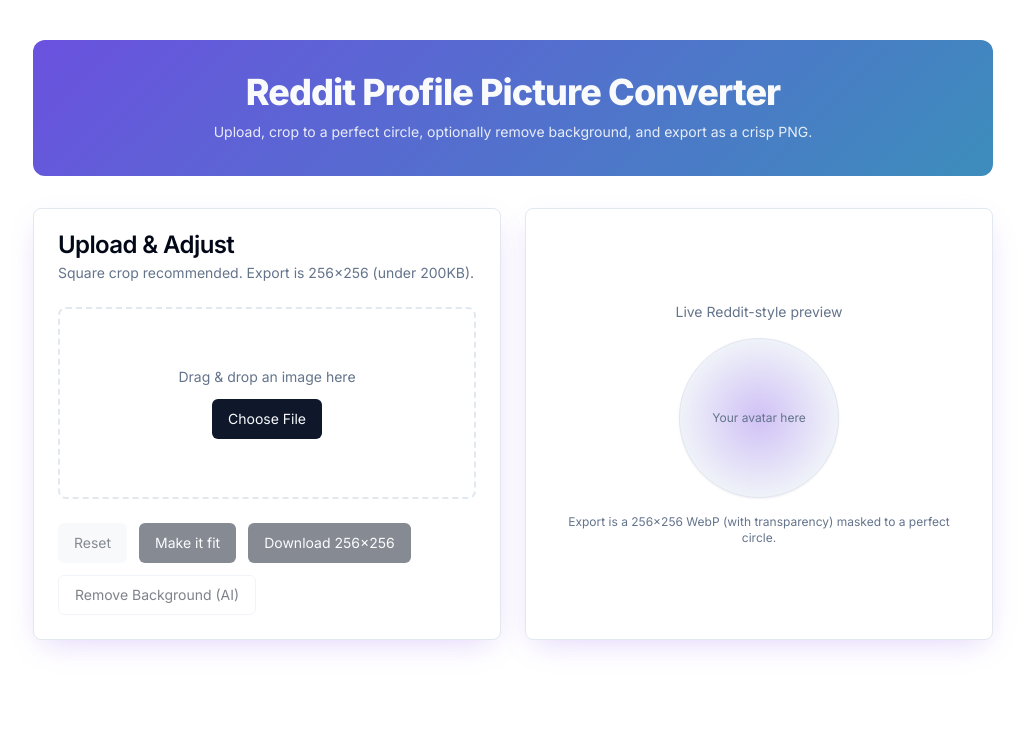
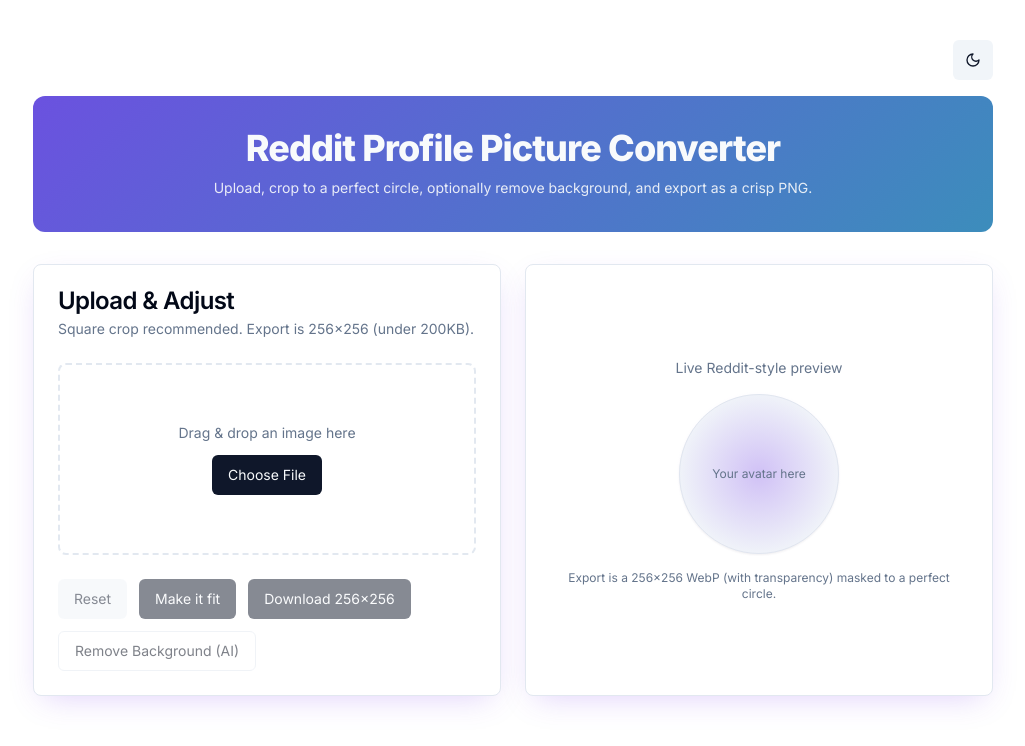
Before and after one commit to DisabledAbel/reddit-pfp-maker, a React (Vite) app: page / in a window 1280 px wide. Shown: the top 746 px of the page, without its empty margins (127-1152 px from the left). Built offline with nearby package versions, Linux system fonts and the light colour scheme.

Commit message:
Add dark mode support
Implement dark mode for the application.

```diff
--- /dev/null
+++ b/src/components/ThemeToggle.tsx
@@ -0,0 +1,30 @@
+import { useEffect, useState } from "react";
+import { useTheme } from "next-themes";
+import { Button } from "@/components/ui/button";
+import { Moon, Sun } from "lucide-react";
+
+export default function ThemeToggle() {
+  const { theme, setTheme, systemTheme } = useTheme();
+  const [mounted, setMounted] = useState(false);
+  useEffect(() => setMounted(true), []);
+
+  if (!mounted) return null;
+
+  const current = theme === "system" ? systemTheme : theme;
+  const next = current === "dark" ? "light" : "dark";
+
+  return (
+    <Button
+      variant="secondary"
+      size="icon"
+      aria-label={`Switch to ${next} mode`}
+      onClick={() => setTheme(next!)}
+    >
+      {current === "dark" ? (
+        <Sun className="h-4 w-4" />
+      ) : (
+        <Moon className="h-4 w-4" />
+      )}
+    </Button>
+  );
+}
--- a/src/main.tsx
+++ b/src/main.tsx
@@ -2,4 +2,10 @@ import { createRoot } from 'react-dom/client'
 import App from './App.tsx'
 import './index.css'
 
-createRoot(document.getElementById("root")!).render(<App />);
+import { ThemeProvider } from 'next-themes'
+
+createRoot(document.getElementById("root")!).render(
+  <ThemeProvider attribute="class" defaultTheme="system" enableSystem>
+    <App />
+  </ThemeProvider>
+);
--- a/src/pages/Index.tsx
+++ b/src/pages/Index.tsx
@@ -1,15 +1,23 @@
 import AvatarConverter from "@/components/AvatarConverter";
+import ThemeToggle from "@/components/ThemeToggle";
 import { useEffect } from "react";
 
 const Index = () => {
   useEffect(() => {
     document.title = "Reddit Profile Picture Converter";
     const meta = document.querySelector('meta[name="description"]');
-    if (meta) meta.setAttribute('content', 'Convert any image into a perfect Reddit profile picture: crop to circle, optional AI background removal, and export as transparent PNG.');
+    if (meta)
+      meta.setAttribute(
+        "content",
+        "Convert any image into a perfect Reddit profile picture: crop to circle, optional AI background removal, and export as transparent PNG."
+      );
   }, []);
 
   return (
     <main className="container mx-auto max-w-5xl py-10">
+      <div className="mb-4 flex items-center justify-end">
+        <ThemeToggle />
+      </div>
       <AvatarConverter />
     </main>
   );
```
